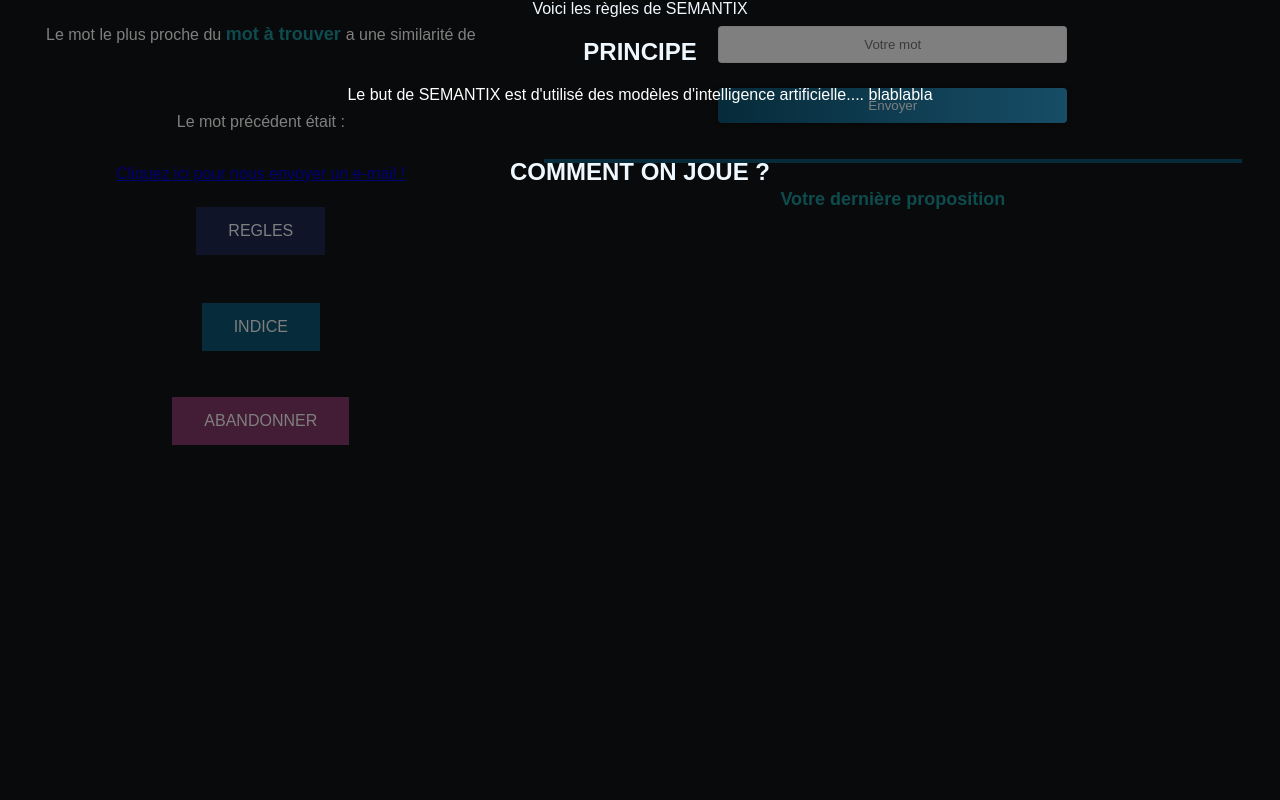
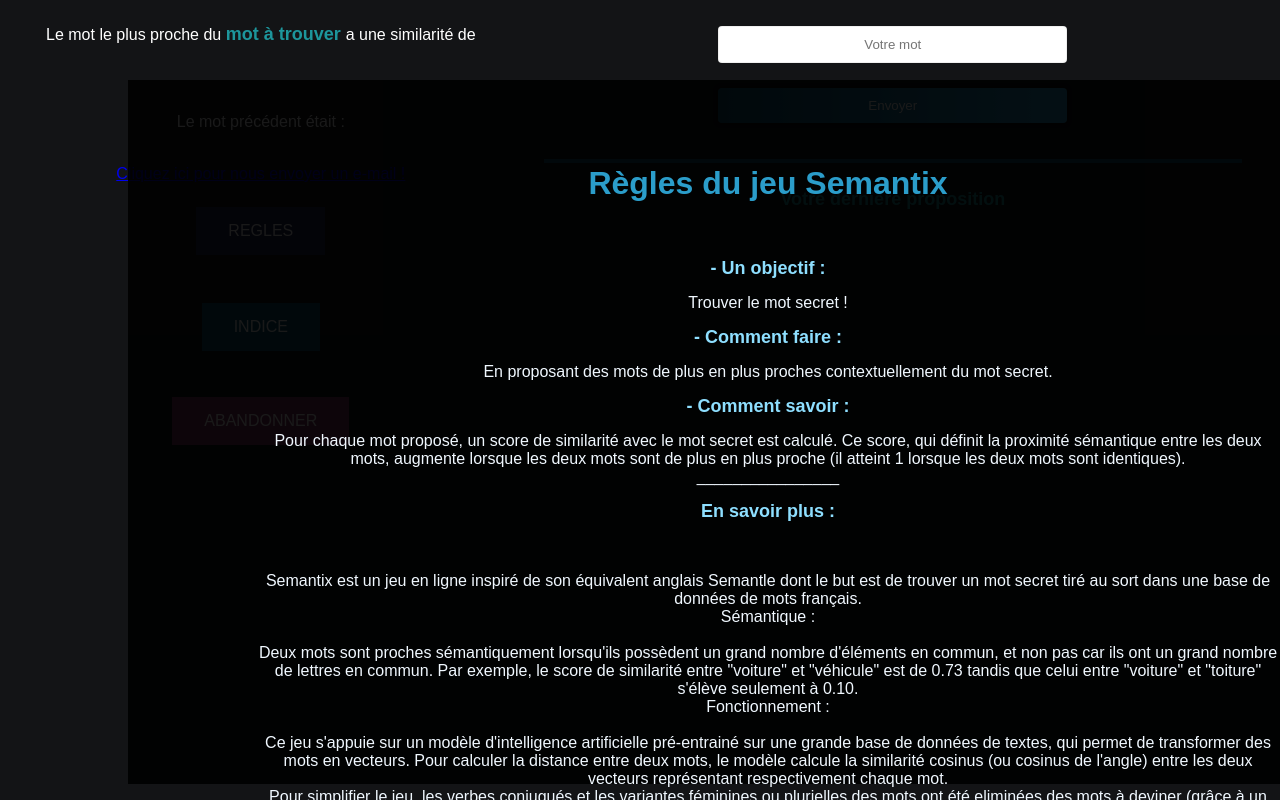
Before and after one commit to rubalravinder/semantix, a Flask app: template templates/play.html in a window 1280 px wide, after a click on "REGLES". Run offline with Flask 2, Linux system fonts and the light colour scheme; the template is opened without the code that fills it: values that come from a table or form of the project are taken from there, others are empty.

Commit message:
added regles du jeu

```diff
--- a/static/styles_play.css
+++ b/static/styles_play.css
@@ -14,8 +14,14 @@ body {
 }
 
 h1 {
-    color: #0d5674;
+    color: #2b9dca;
     font-size:xx-large;
+}
+
+h2 {
+  color: #8edfff;
+  font-size:large;
+  font-weight: bold;
 }
 
 b {
@@ -30,6 +36,7 @@ p {
     color: #ffffff;
     font-size: medium;
     font-weight: normal;
+    text-align: center;
 
 }
 
@@ -153,17 +160,17 @@ button {
 #regle {
   position: fixed;
   display: none;
-  width: 100%;
-  height: 100%;
-  top: 0;
-  left: 0;
-  right: 0;
-  bottom: 0;
-  background-color: rgba(0,0,0,0.5);
+  width: 80%;
+  height: 80%;
+  top: 10%;
+  left: 10%;
+  background-color: rgba(0,0,0,0.9);
   z-index: 2;
   cursor: pointer;
+  padding-left: 10%;
+  padding-top: 5%;
+
 }
-
 
   /*******************************************************************
                                 TABLE PROPOSITIONS
--- a/templates/play.html
+++ b/templates/play.html
@@ -18,18 +18,30 @@
                 <p>Le mot précédent était : <br> <b> {{ previous_word }}</b></p>
                 <!-- Bouton overlay règles du jeu -->
                 <br/>
-
                 <a href="./contact" >Cliquez ici pour nous envoyer un e-mail !</a>
                 <br/>
                 <div id="regle" onclick="regle_off()">
-                    <div>Voici les règles de SEMANTIX
-                        <br/>
-                        <h2> PRINCIPE</h2>
-                        <p> Le but de SEMANTIX est d'utilisé des modèles d'intelligence artificielle.... blablabla</p>
-                        <br/>
-                        <h2>COMMENT ON JOUE ?</h2>
-                    </div>
-                      </div>
+                    <h1>Règles du jeu Semantix</h1><br>
+                        <p>
+                          <h2>- Un objectif :</h2> Trouver le mot secret !<br>
+                          <h2>- Comment faire :</h2> En proposant des mots de plus en plus proches contextuellement du mot secret.<br>
+                          <h2>- Comment savoir :</h2> Pour chaque mot proposé, un score de similarité avec le mot secret est calculé. Ce score, qui définit la proximité sémantique entre les deux mots, augmente lorsque les deux mots sont de plus en plus proche (il atteint 1 lorsque les deux mots sont identiques).
+                          <br>
+                          ________________<br>
+                          <h2>En savoir plus :</h2><br><br>
+
+                          Semantix est un jeu en ligne inspiré de son équivalent anglais Semantle dont le but est de trouver un mot secret tiré au sort dans une base de données de mots français.
+                          <br>
+                          Sémantique : <br><br>
+                          Deux mots sont proches sémantiquement lorsqu'ils possèdent un grand nombre d'éléments en commun, et non pas car ils ont un grand nombre de lettres en commun. Par exemple, le score de similarité entre "voiture" et "véhicule" est de 0.73 tandis que celui entre "voiture" et "toiture" s'élève seulement à 0.10.
+                          <br>
+                          Fonctionnement : <br><br>
+                          Ce jeu s'appuie sur un modèle d'intelligence artificielle pré-entrainé sur une grande base de données de textes, qui permet de transformer des mots en vecteurs. Pour calculer la distance entre deux mots, le modèle calcule la similarité cosinus (ou cosinus de l'angle) entre les deux vecteurs représentant respectivement chaque mot.
+                          <br>
+                          Pour simplifier le jeu, les verbes conjugués et les variantes féminines ou plurielles des mots ont été eliminées des mots à deviner (grâce à un deuxième modèle d'intelligence artificielle pré-entrainé). Cependant, les accents et les majuscules comptent lors de la saisie du texte.
+
+                        </p>
+                </div>
 
                       <div style="padding:20px">
                         <button  style = "background-color: #202953;" onclick="regle_on()">REGLES</button>
```
Also changed, not shown: README.md, 1 other file.
